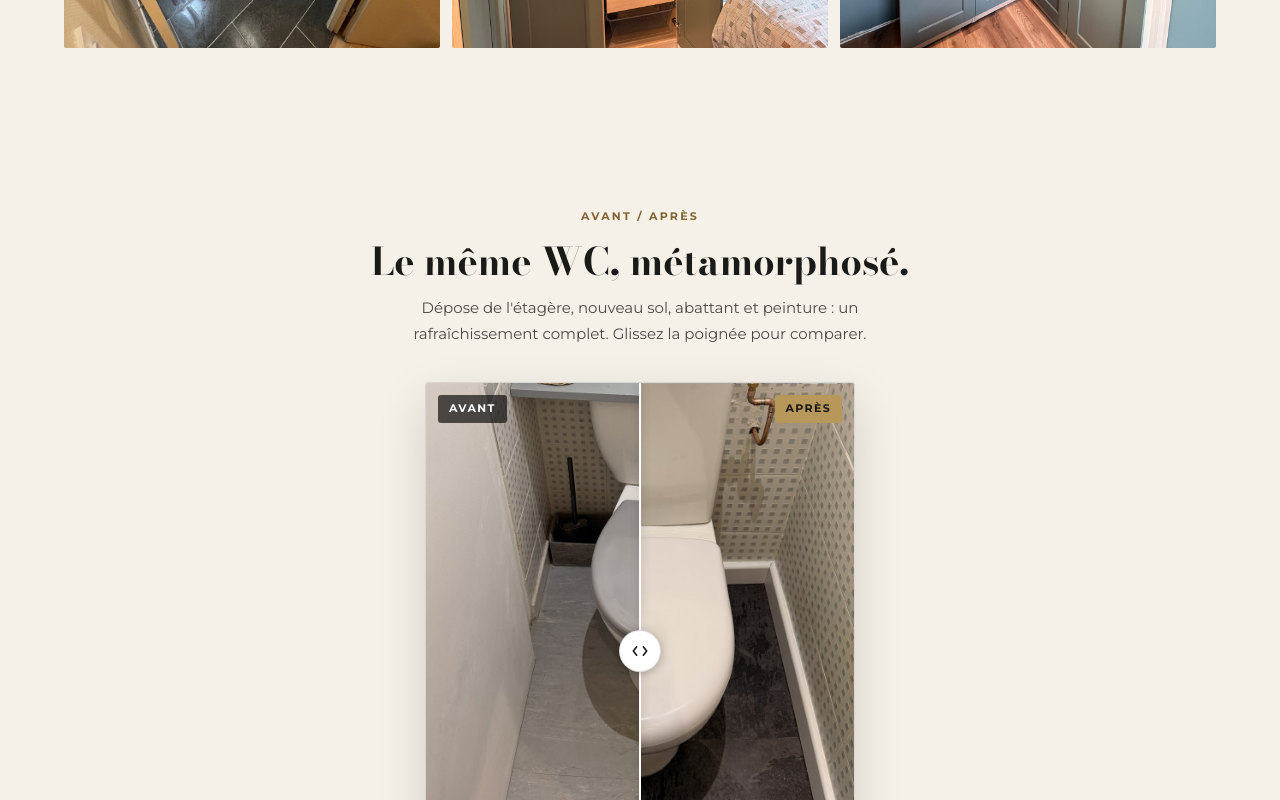
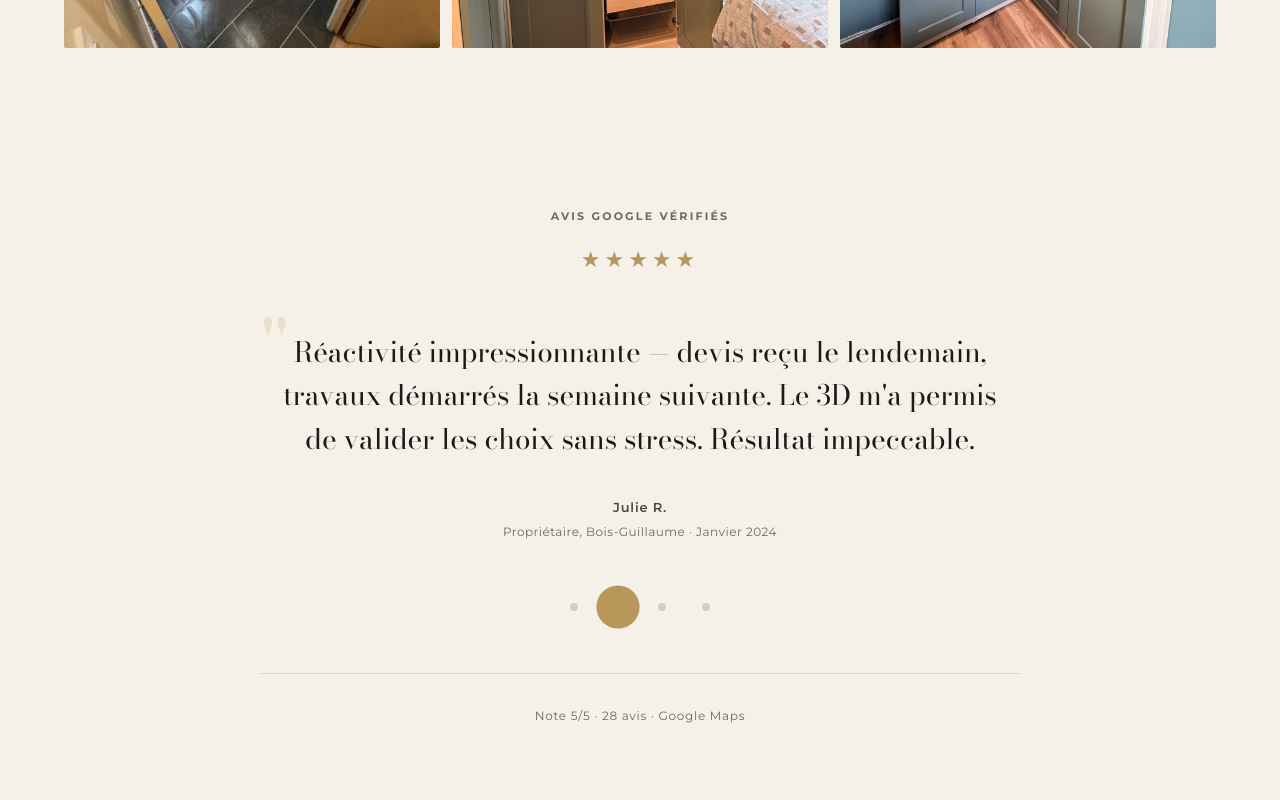
Before and after one commit to mbiville-hash/fortisrenovation, a Next.js app: page / in a window 1280 px wide. Shown: the part 4160-4960 px from the top of the page. Built offline with nearby package versions, Linux system fonts and the light colour scheme.

Commit message:
nnnrevert: retire le comparateur avant/apres de l'accueil (en attente de meilleures photos)

```diff
--- a/app/page.tsx
+++ b/app/page.tsx
@@ -8,7 +8,6 @@ import AvisC from '@/components/AvisC'
 import ZoneA from '@/components/ZoneA'
 import FormA from '@/components/FormA'
 import Realisations from '@/components/Realisations'
-import BeforeAfter from '@/components/BeforeAfter'
 import { BASE_SCHEMA } from '@/lib/schema'
 
 export const metadata: Metadata = {
@@ -36,7 +35,6 @@ export default function HomePage() {
         <ProsA />
         <PartB />
         <Realisations />
-        <BeforeAfter />
         <AvisC />
         <ZoneA />
         <FormA />
```
